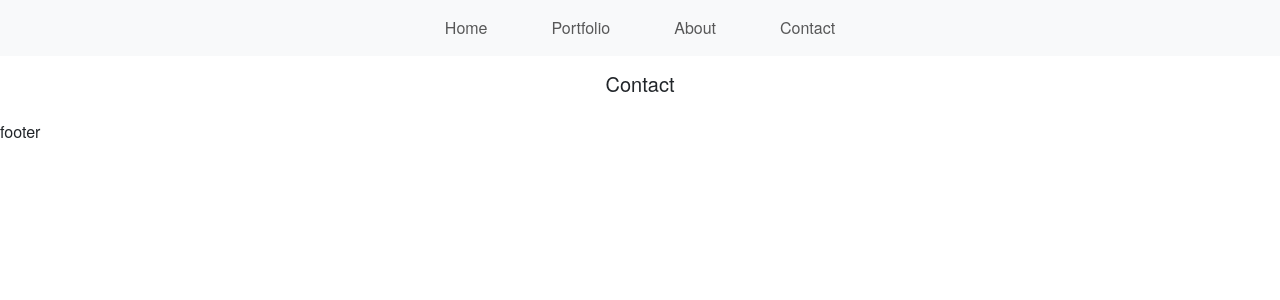
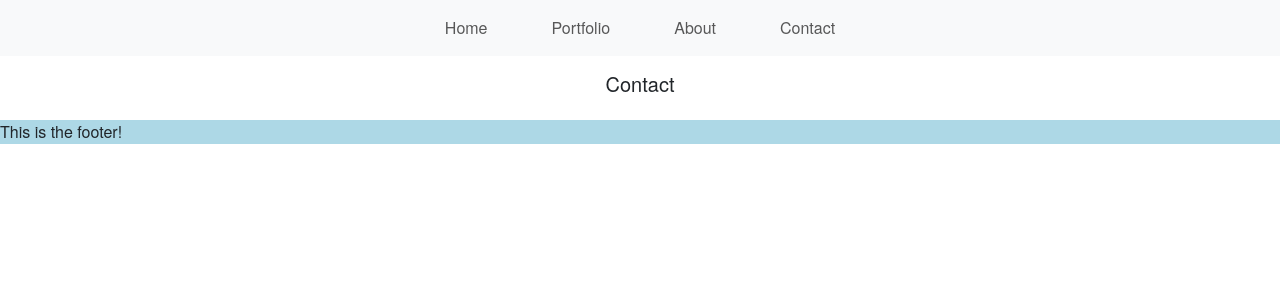
Before and after one commit to lydiaritchie/porfolio-website, a React (Create React App) app: page /contact in a window 1280 px wide. Shown: the top 300 px of the page. Built offline with nearby package versions, Linux system fonts and the light colour scheme.

Commit message:
added footer

```diff
--- a/src/App.js
+++ b/src/App.js
@@ -8,13 +8,13 @@ import { Portfolio } from "./pages/Portfolio";
 import { About } from "./pages/About";
 import { Contact } from "./pages/Contact";
 import { NavBar } from "./utils/NavBar";
-import linesBackground from "./images/black-lines.svg";
+import { Footer } from "./utils/Footer";
 
 function App() {
   return (
     <div>
       <header><NavBar /></header>
-      <div>
+      <div className="container-main">
         <Router>
           <Routes>
             <Route path="/" element={<Home />} />
@@ -23,9 +23,8 @@ function App() {
             <Route path="/contact" element={<Contact />} />
           </Routes>
         </Router>
+        <footer className=""><Footer /></footer>
       </div>
-
-      <footer className="">footer</footer>
     </div>
   );
 }
--- a/src/main.css
+++ b/src/main.css
@@ -7,3 +7,9 @@
 .navbar-icon {
   outline-width: 0;
 }
+
+.container-main {
+  display: flex;
+  flex-direction: column;
+  min-height: 100vh; /* Ensure container takes up full viewport height */
+}
--- /dev/null
+++ b/src/utils/Footer.js
@@ -0,0 +1,9 @@
+import React from "react";
+
+export function Footer(){
+    return (
+        <div className="d-flex align-self-end" style={{backgroundColor: "lightblue"}}>
+            This is the footer!
+        </div>
+    );
+}
```
